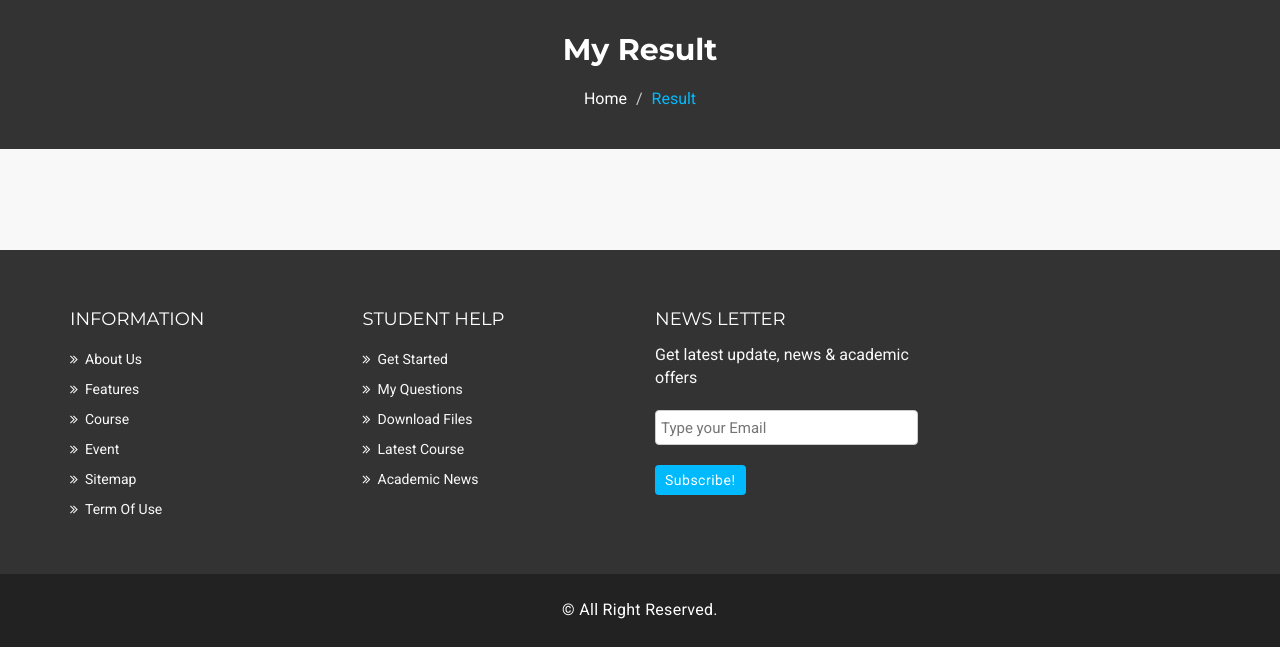
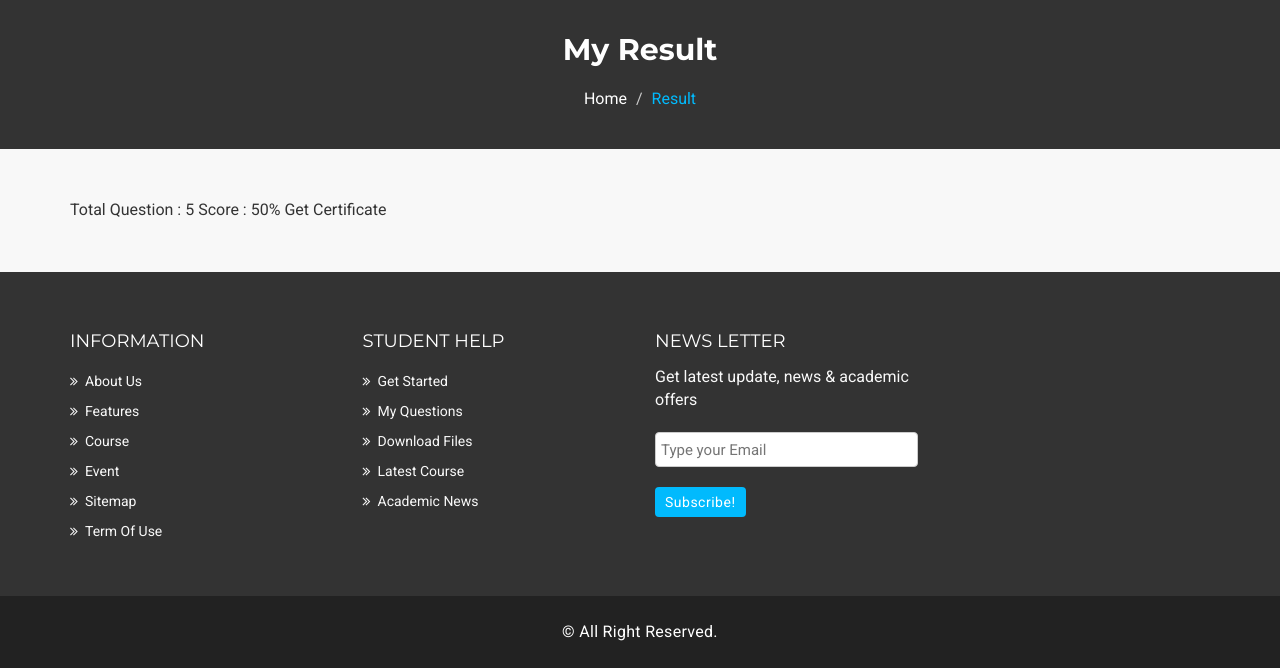
Before and after one commit to Rakesh2907/my-elearning, a CodeIgniter app: page /myeLearning/index.php/mycourses/quiz_result in a window 1280 px wide. Shown: the part 116-784 px from the top of the page. Run offline with CodeIgniter, Linux system fonts and the light colour scheme.

Commit message:
config settings

```diff
--- a/application/views/quiz_result.php
+++ b/application/views/quiz_result.php
@@ -121,6 +121,9 @@
   <div class="container">
     <div class="row">
       <div class="col-xs-12 col-sm-8 col-md-8 col-lg-8">
+	       Total Question : 5
+		   Score : 50%
+	       <a href="<?php echo base_url();?>mycourses/certificate">Get Certificate</a>
       </div>
 	</div>
   </div>
```
